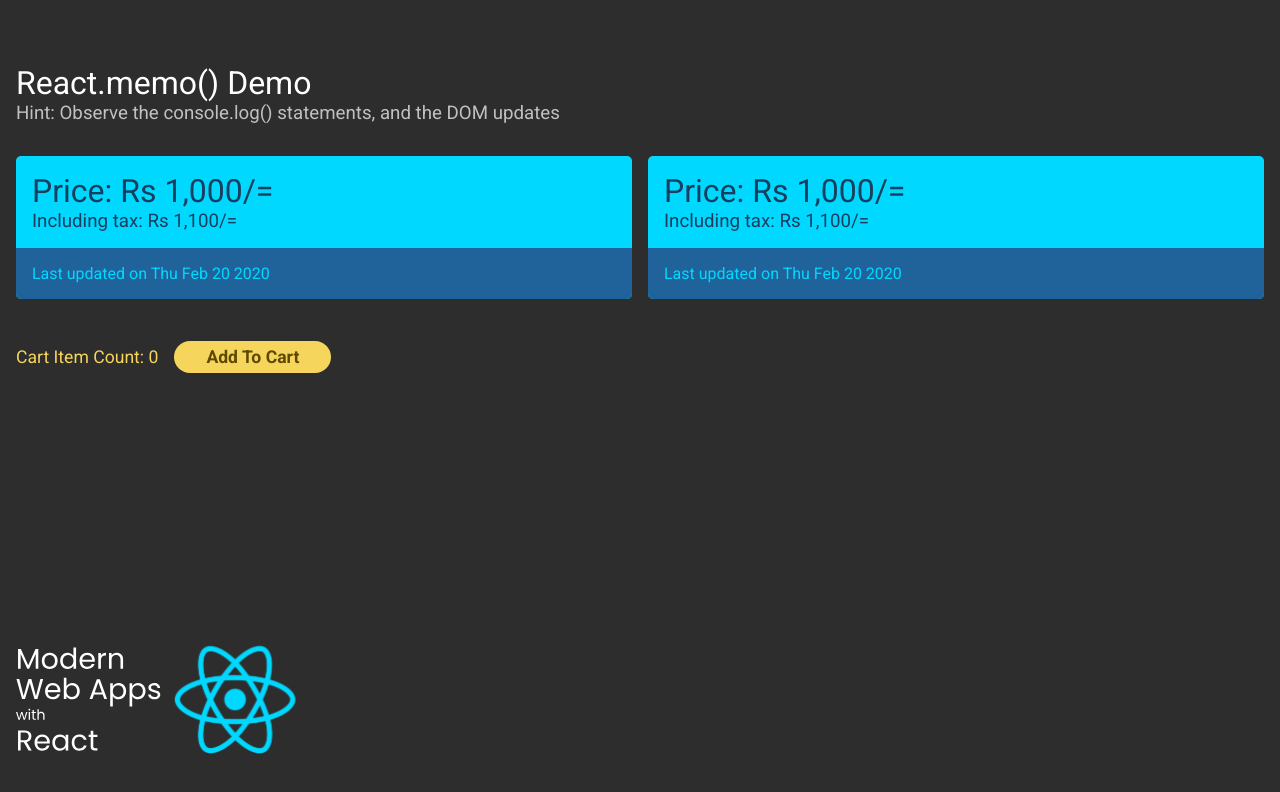
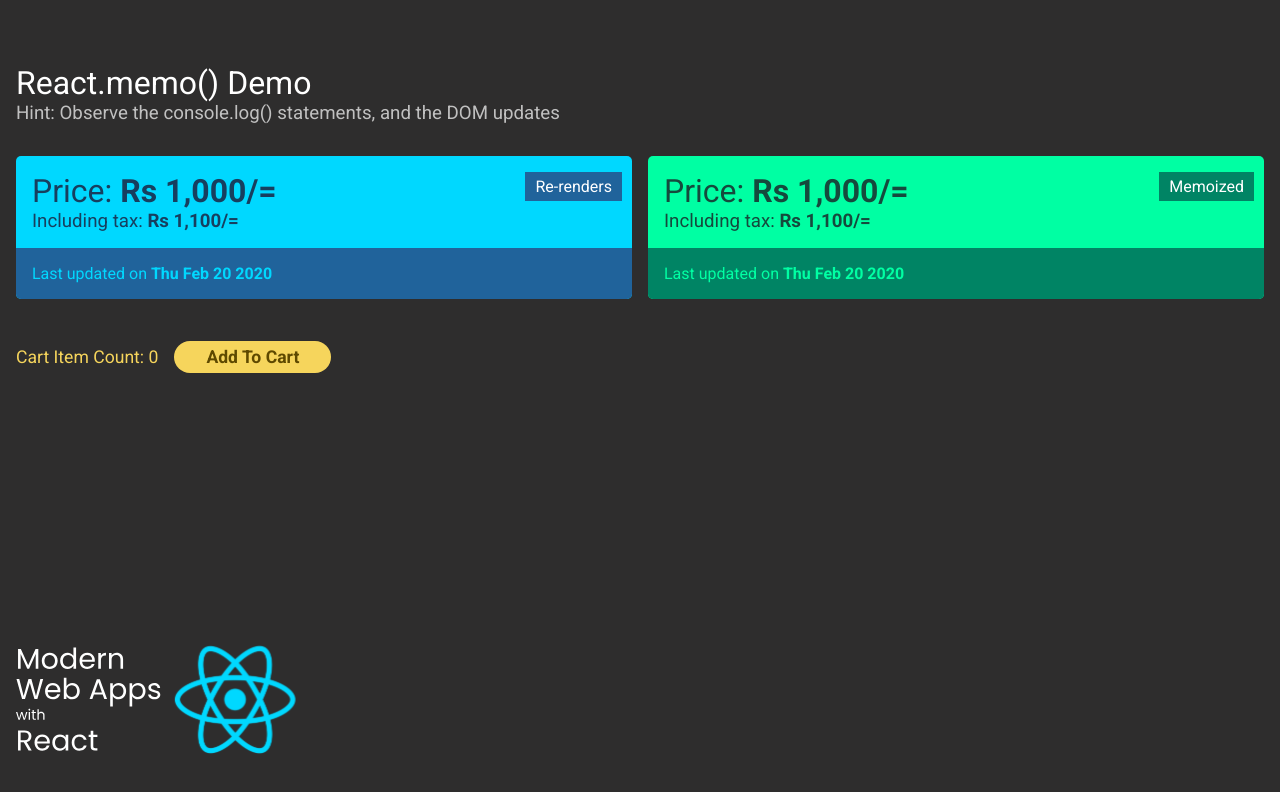
Before and after one commit to imadx/innovation-session-feb-20, a React (Create React App) app: page /memoize in a window 1280 px wide. Shown: the top 792 px of the page. Built offline with nearby package versions, Linux system fonts and the light colour scheme.

Commit message:
update styles for memoize

```diff
--- a/src/App.css
+++ b/src/App.css
@@ -65,6 +65,8 @@ button:hover {
   color: #173f5f;
   border-radius: 5px;
   overflow: hidden;
+  position: relative;
+  user-select: none;
 }
 
 .price-details:first-child {
@@ -73,6 +75,7 @@ button:hover {
 
 .price-details div.price {
   padding: 1rem;
+  position: relative;
 }
 .price-details div.price h1,
 .price-details div.price h3 {
@@ -81,7 +84,7 @@ button:hover {
 }
 
 .price-details div.price h1 b,
-.price-details div.price h3 b{
+.price-details div.price h3 b {
   font-weight: bold;
 }
 
@@ -90,6 +93,30 @@ button:hover {
   display: block;
   background-color: #20639b;
   color: #00d8ff;
+}
+
+.memoized-content.price-details div.last-updated {
+  background-color: #008464;
+  color: #00ffa3;
+}
+.memoized-content.price-details {
+  background-color: #00ffa3;
+  color: #154a3d;
+}
+
+.price-details div.price::before {
+  content: "Re-renders";
+  display: block;
+  background-color: #20639b;
+  color: #fff;
+  right: 10px;
+  position: absolute;
+  padding: 5px 10px;
+}
+
+.memoized-content.price-details div.price::before {
+  content: "Memoized";
+  background-color: #008464;
 }
 
 .cart-item-information {
--- a/src/demo/memoize/components/Expensive/index.js
+++ b/src/demo/memoize/components/Expensive/index.js
@@ -1,18 +1,18 @@
 import React from 'react';
 import formatPrice from './utils/formatPrice';
 
-const ExpensiveComponent = ({ price, lastUpdated, ...others }) => {
+const ExpensiveComponent = ({ price, lastUpdated, className, ...others }) => {
 	console.log(
 		'TCL: ExpensiveComponent -> ExpensiveComponent',
 		others['data-component-id'],
 	);
 	return (
-		<div className="price-details" {...others}>
+		<div className={`price-details ${className}`} {...others}>
 			<div className="price">
-				<h1>Price: {formatPrice(price)}</h1>
-				<h3>Including tax: {formatPrice(price * 1.1)}</h3>
+				<h1>Price: <b>{formatPrice(price)}</b></h1>
+				<h3>Including tax: <b>{formatPrice(price * 1.1)}</b></h3>
 			</div>
-			<div className="last-updated">Last updated on {lastUpdated.toDateString()}</div>
+			<div className="last-updated">Last updated on <b>{lastUpdated.toDateString()}</b></div>
 		</div>
 	);
 };
--- a/src/demo/memoize/components/MemoizedExpensive/index.js
+++ b/src/demo/memoize/components/MemoizedExpensive/index.js
@@ -4,7 +4,7 @@ import ExpensiveComponent from '../Expensive';
 
 const MemoizedComponent = ({ price, lastUpdated, ...others }) => {
   console.log('TCL: MemoizedComponent -> MemoizedComponent', others['data-component-id'])
-	return <ExpensiveComponent price={price} lastUpdated={lastUpdated} {...others}/>;
+	return <ExpensiveComponent className="memoized-content" price={price} lastUpdated={lastUpdated} {...others}/>;
 };
 
 export default React.memo(MemoizedComponent);
```
Also changed, not shown: public/index.html (+0 -23 lines).
